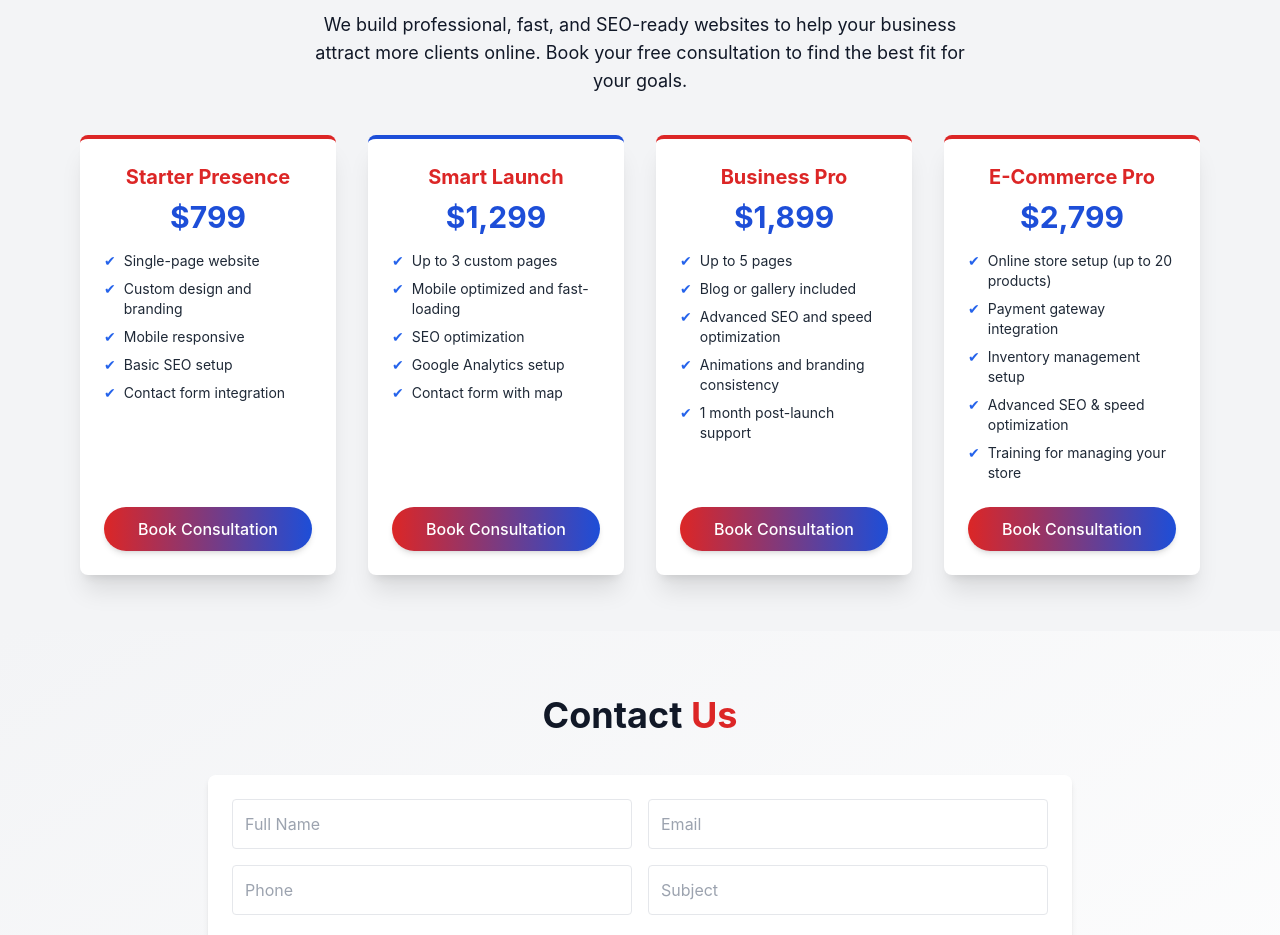
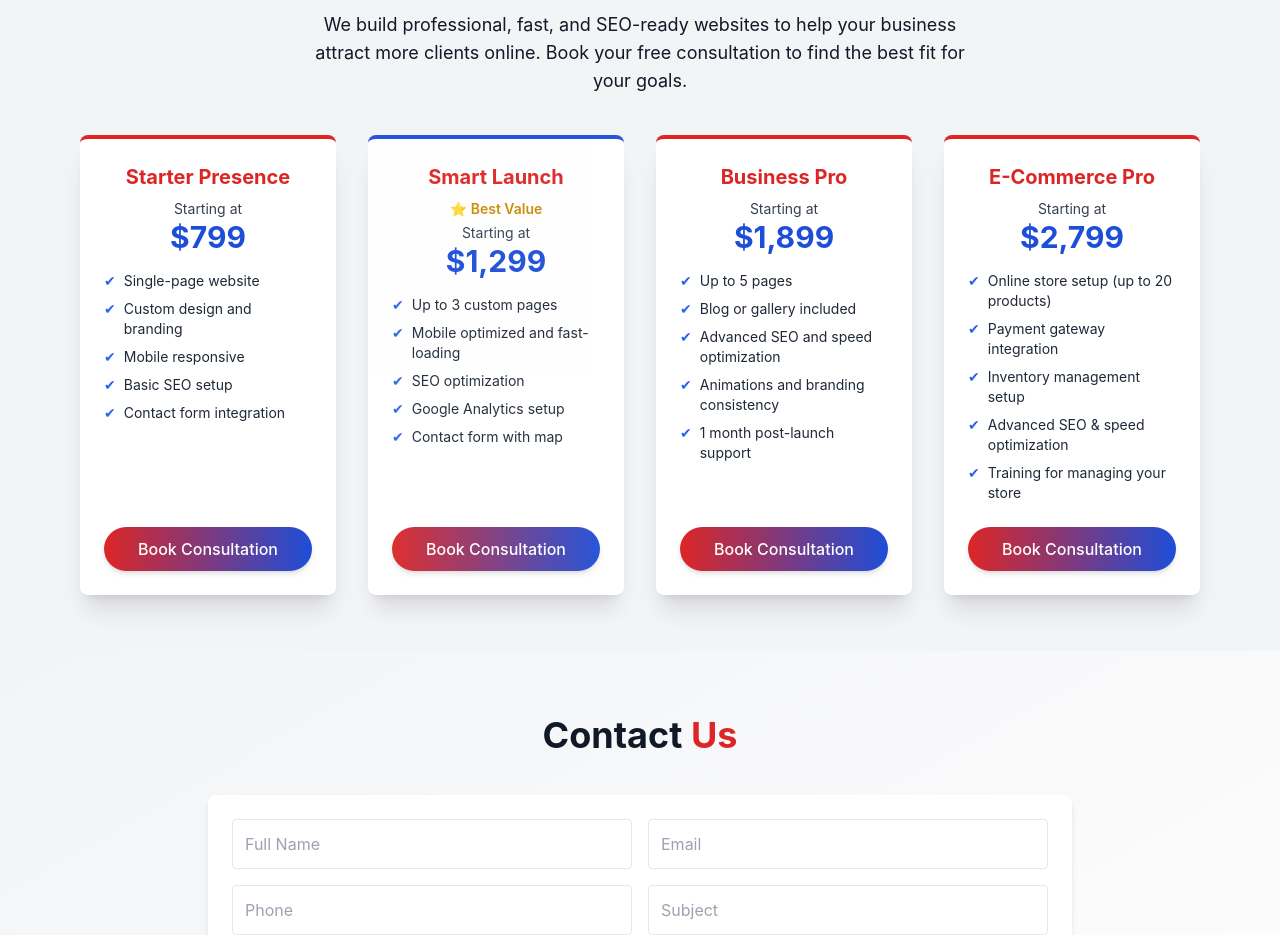
Before and after one commit to juancabrera0513/DOMIWEBITES2, a React (Create React App) app: page / in a window 1280 px wide. Shown: the part 2280-3215 px from the top of the page. Built offline with nearby package versions, Linux system fonts and the light colour scheme.

Commit message:
updated pricing box

```diff
--- a/src/Pricing.jsx
+++ b/src/Pricing.jsx
@@ -17,12 +17,16 @@ const Pricing = () => {
           {packages.map((pkg, idx) => (
             <article
               key={idx}
-              className={`flex flex-col justify-between bg-white p-6 rounded-lg shadow-xl border-t-4 ${
-                pkg.highlight ? 'border-blue-700' : 'border-red-600'
+              className={`flex flex-col justify-between bg-white p-6 rounded-lg shadow-xl border-t-4 transition-transform duration-300 ease-in-out hover:scale-105 ${
+                pkg.highlight ? 'border-blue-700 animate-pulse' : 'border-red-600'
               }`}
             >
               <div>
                 <h3 className="text-xl font-bold mb-2 text-center text-red-600">{pkg.title}</h3>
+                {pkg.highlight && (
+                  <p className="text-center text-sm font-semibold text-yellow-600 mb-1">⭐ Best Value</p>
+                )}
+                <p className="text-center text-sm text-gray-700">Starting at</p>
                 <p className="text-center text-3xl font-bold text-blue-700 mb-4">{pkg.price}</p>
                 <ul className="mb-4 space-y-2 text-sm text-gray-800">
                   {pkg.features.map((feature, i) => (
@@ -70,7 +74,7 @@ const packages = [
       'Google Analytics setup',
       'Contact form with map'
     ],
-    highlight: true
+    highlight: true // Best Value
   },
   {
     title: 'Business Pro',
```
